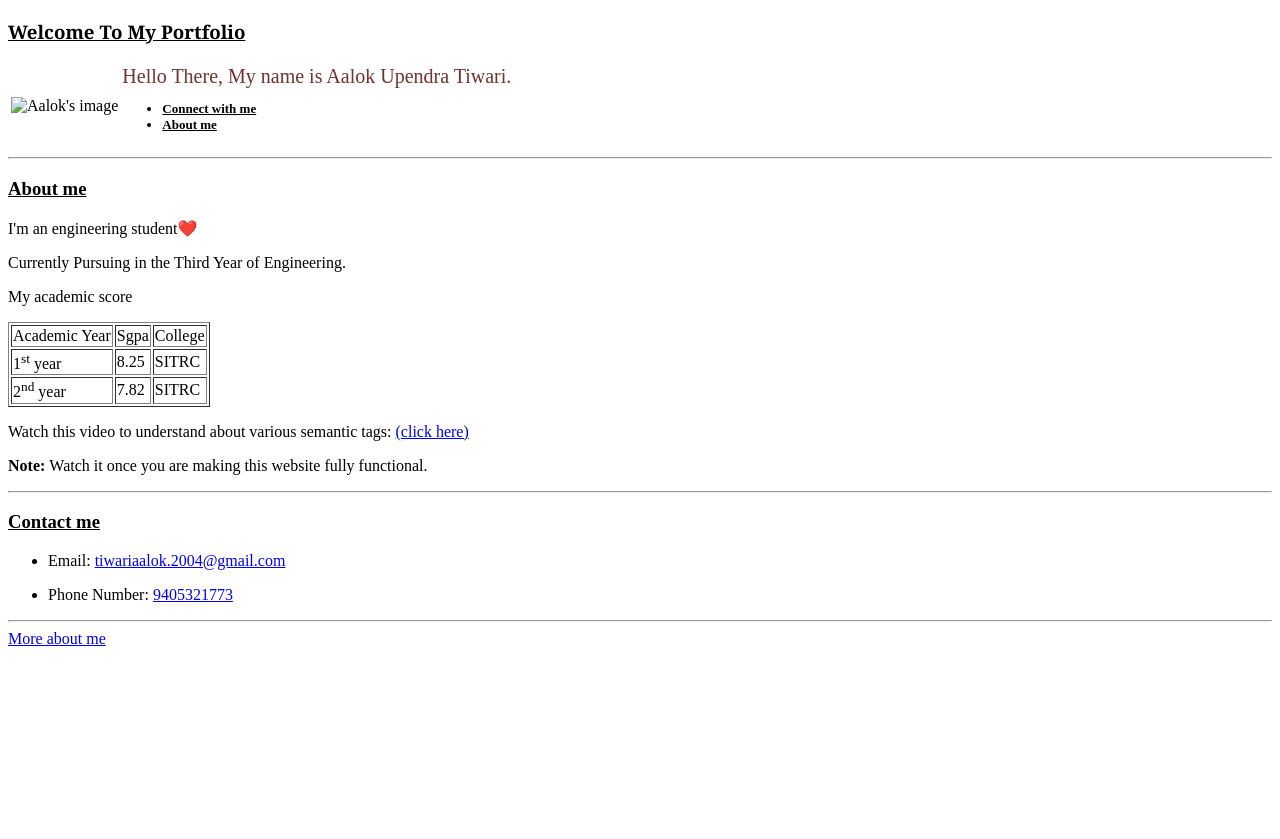
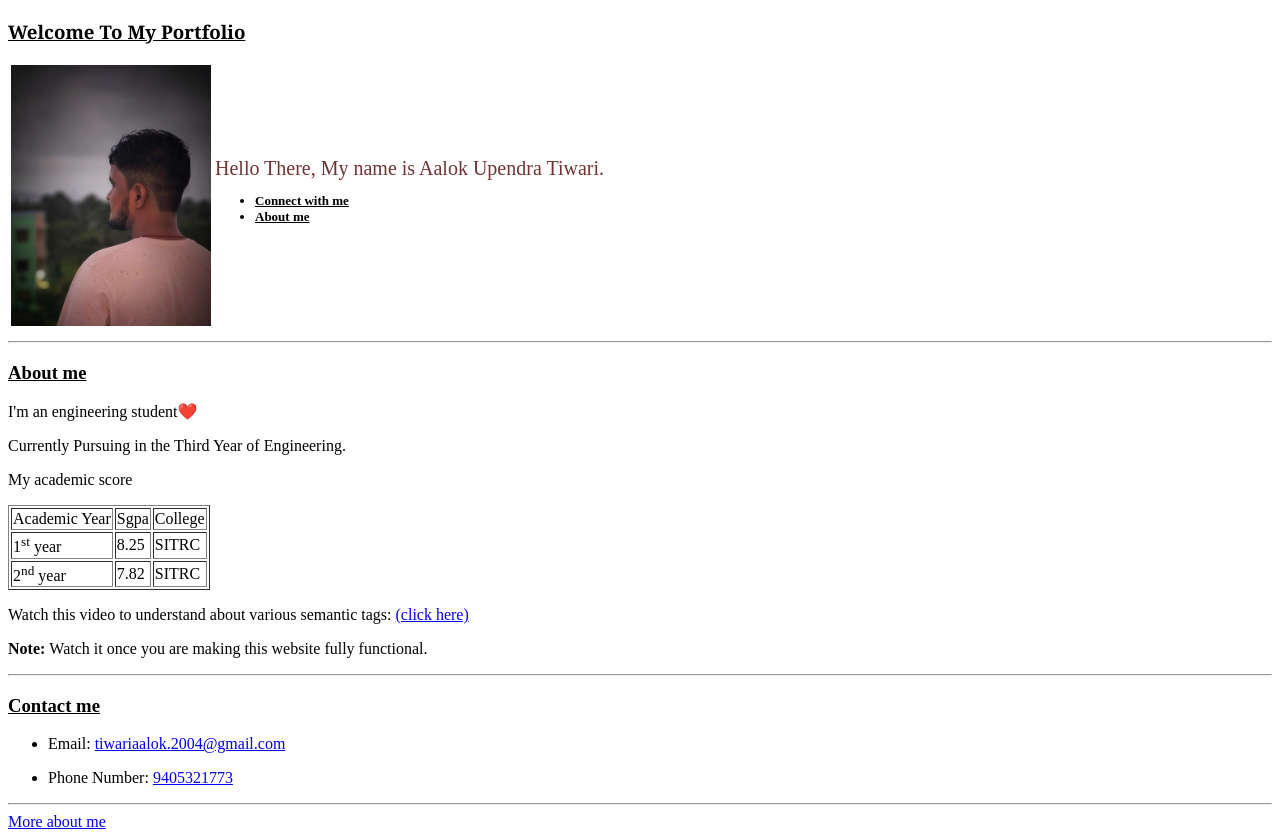
Before and after one commit to AalokT-80/anuj_learning, a plain HTML site: page index.html in a window 1280 px wide. Before the commit the page ends 800 px from the top, so only its background shows below. Drawn offline with Linux system fonts and the light colour scheme.

Commit message:
index.html

```diff
--- a/index.html
+++ b/index.html
@@ -14,7 +14,7 @@
         <table>
             <tr>
                 <td>
-                    <img width="200" src="image/myphoto.jpeg" alt="Aalok's image">
+                    <img width="200" src="myphoto.jpeg" alt="Aalok's image">
                 </td>
                 <td style="font-size: 20px; font-family:'Times New Roman', Times, serif; color:rgb(115, 50, 50)">
                     Hello There, My name is Aalok Upendra Tiwari. <br>
```
